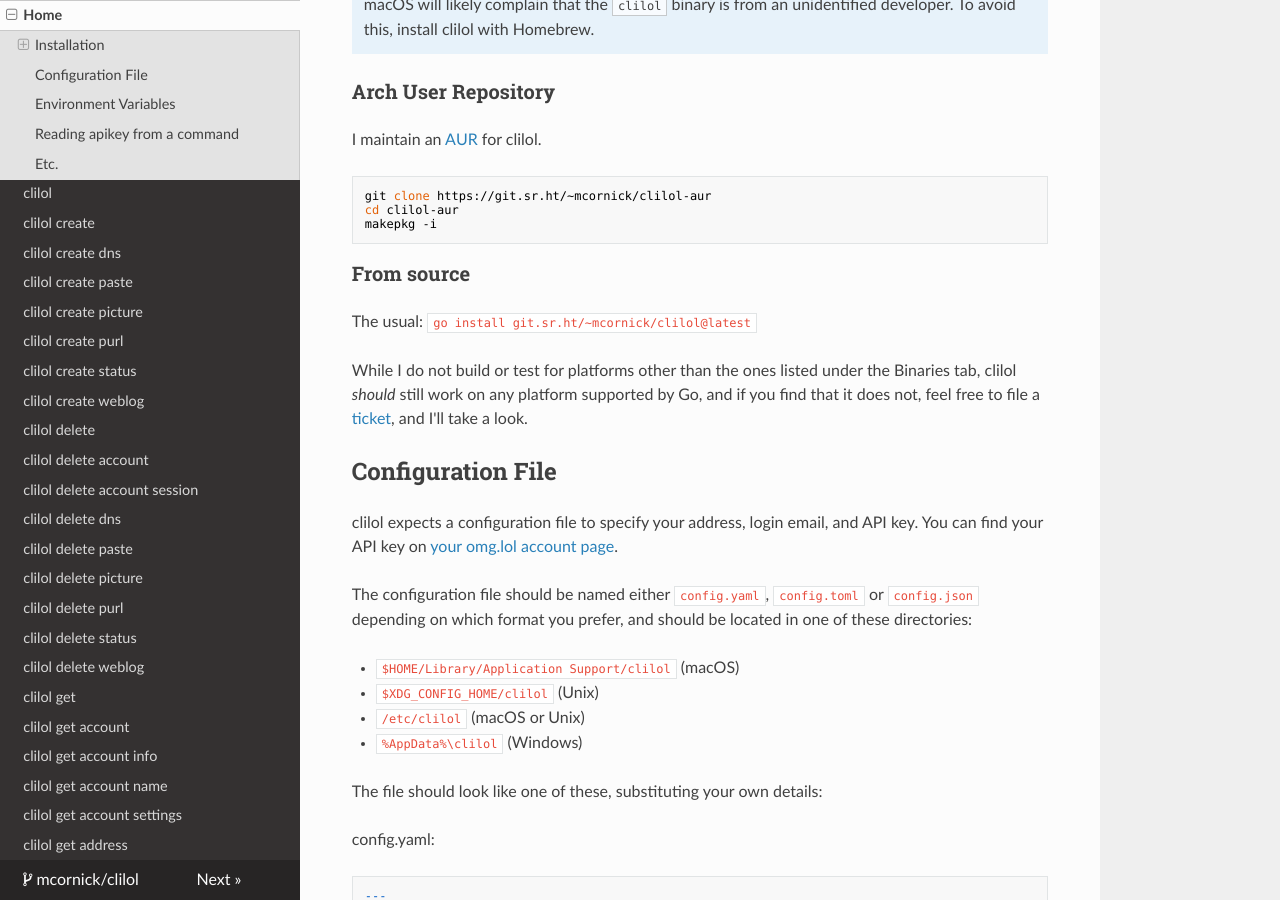
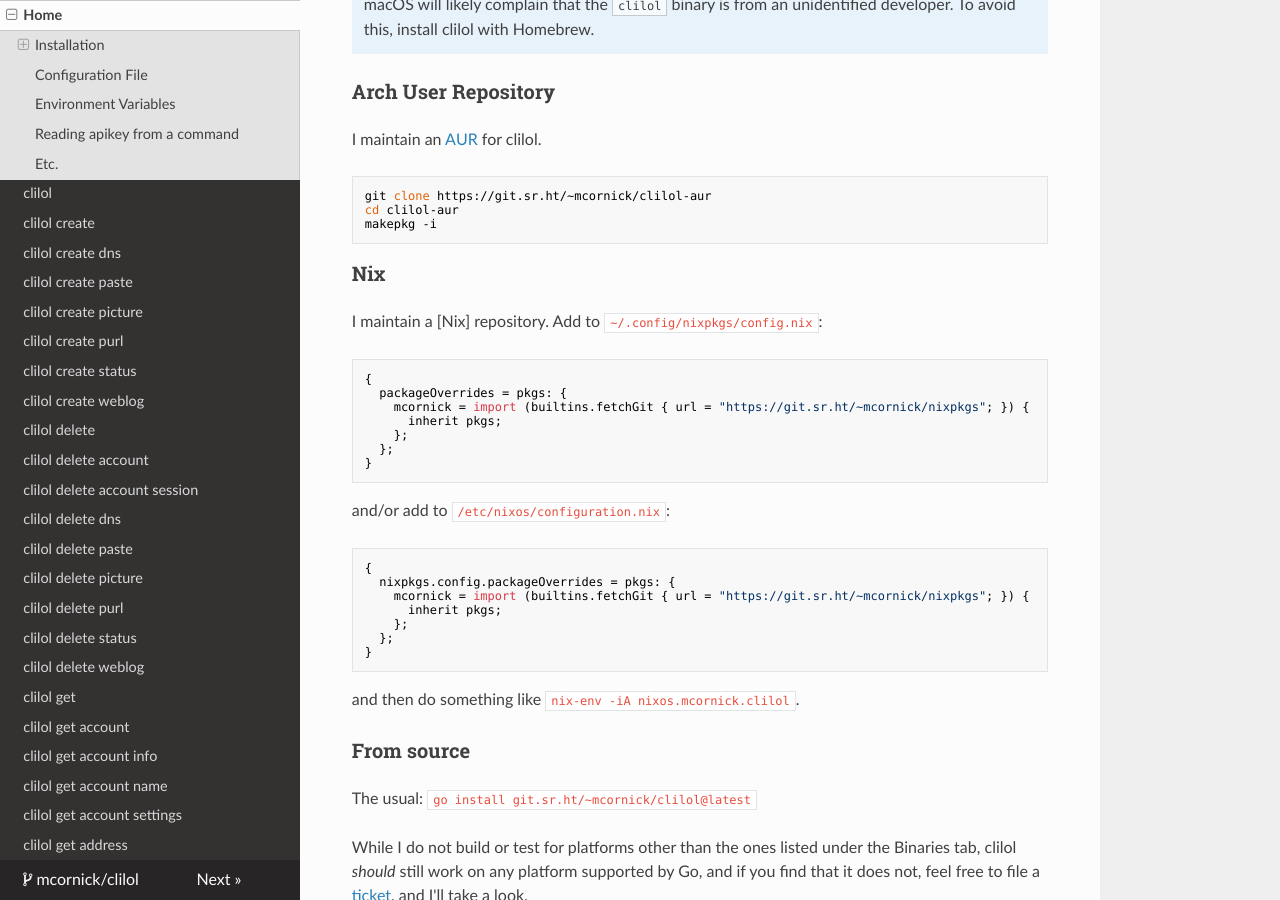
Before and after one commit to mcornick/clilol, an MkDocs documentation site: the page built from docs/index.md, in a window 1280 px wide and 900 px high, scrolled down 1292 px. Built offline with MkDocs 1.6.1, drawn with Linux system fonts in a browser that asks for light colours; nearby versions of some CDN libraries.

Commit message:
docs: document nixpkgs
Signed-off-by: Mark Cornick <mcornick@mcornick.com>

````diff
--- a/docs/index.md
+++ b/docs/index.md
@@ -64,6 +64,34 @@
 cd clilol-aur
 makepkg -i
 ```
+
+### Nix
+
+I maintain a [Nix] repository. Add to `~/.config/nixpkgs/config.nix`:
+
+```
+{
+  packageOverrides = pkgs: {
+    mcornick = import (builtins.fetchGit { url = "https://git.sr.ht/~mcornick/nixpkgs"; }) {
+      inherit pkgs;
+    };
+  };
+}
+```
+
+and/or add to `/etc/nixos/configuration.nix`:
+
+```
+{
+  nixpkgs.config.packageOverrides = pkgs: {
+    mcornick = import (builtins.fetchGit { url = "https://git.sr.ht/~mcornick/nixpkgs"; }) {
+      inherit pkgs;
+    };
+  };
+}
+```
+
+and then do something like `nix-env -iA nixos.mcornick.clilol`.
 
 ### From source
 
````
